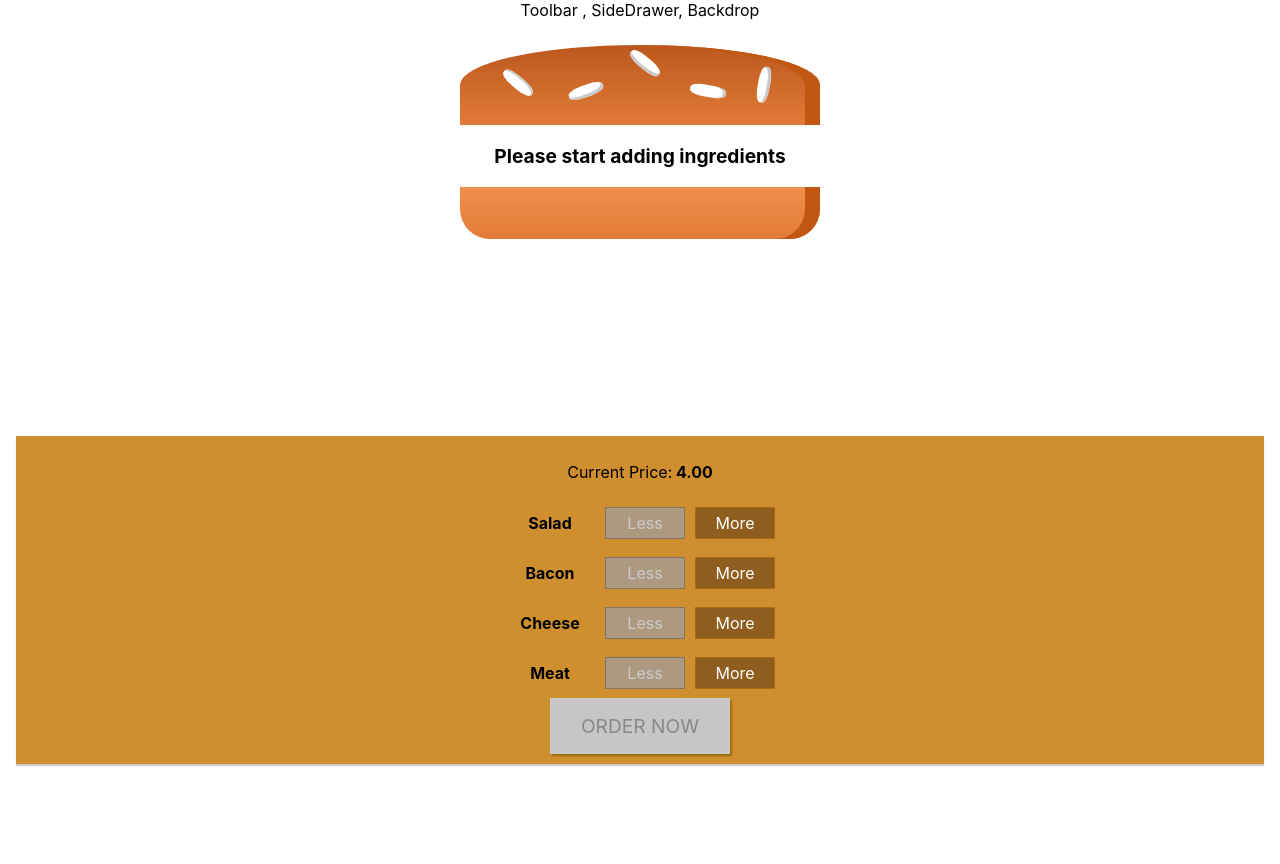
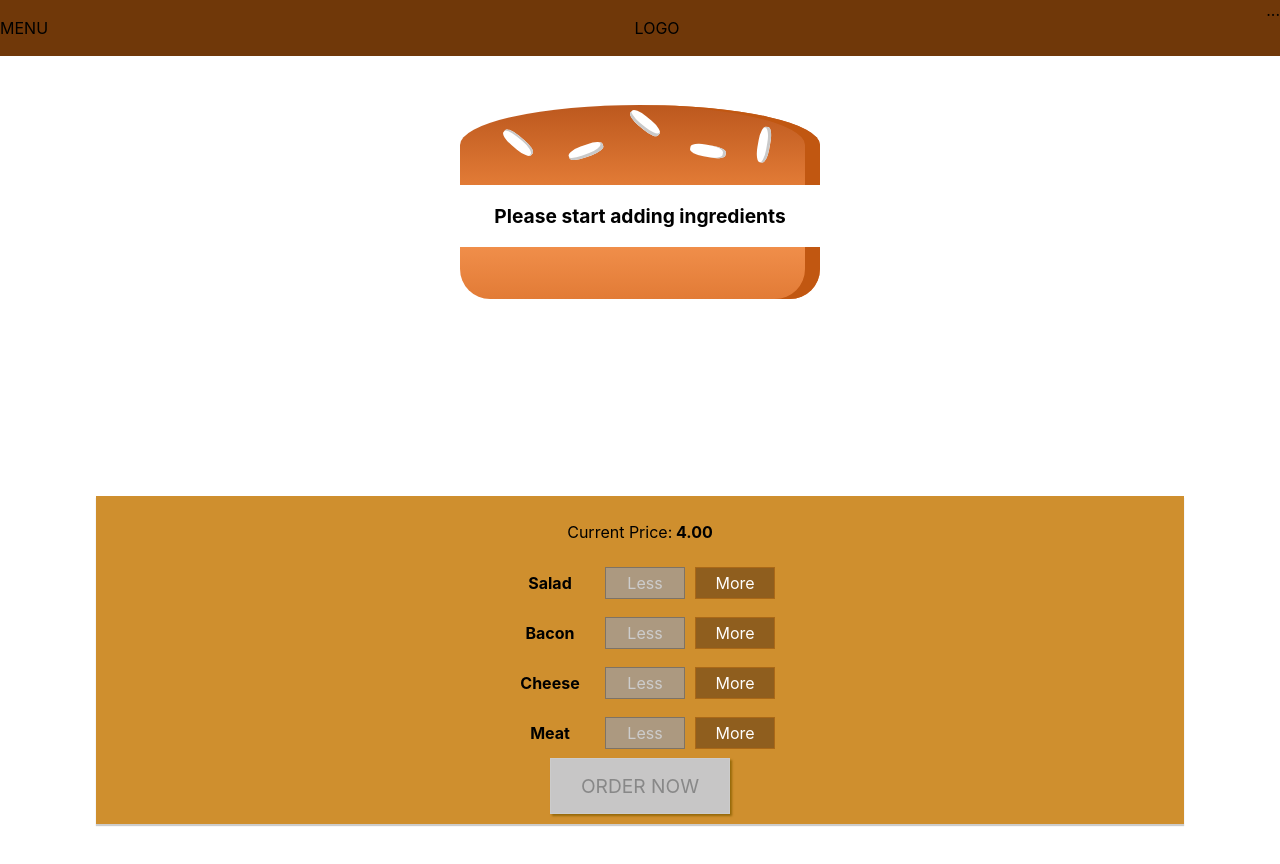
Before and after one commit to developernik18/burger-builder, a React (Create React App) app: page / in a window 1280 px wide. Shown: the top 864 px of the page. Before the commit the page ends 800 px from the top, so only its background shows below. Built offline with nearby package versions, Linux system fonts and the light colour scheme.

Commit message:
added toolbar
added toolbar and used component in Layout component

```diff
--- a/src/components/Layout/Layout.css
+++ b/src/components/Layout/Layout.css
@@ -1,3 +1,3 @@
 .Content {
-  margin: 1rem;
+  margin: 6rem;
 }
--- a/src/components/Layout/Layout.js
+++ b/src/components/Layout/Layout.js
@@ -1,10 +1,12 @@
 import React from 'react';
 import Aux from '../../hoc/Auxiliary';
-import './Layout.css'
+import './Layout.css';
+
+import Toolbar from '../Navigation/Toolbar/Toolbar'
 
 const Layout = (porps) => (
   <Aux>
-    <div>Toolbar , SideDrawer, Backdrop</div>
+    <Toolbar />
     <main className="Content">
       {porps.children}
     </main>
--- /dev/null
+++ b/src/components/Navigation/Toolbar/Toolbar.js
@@ -0,0 +1,16 @@
+import React from 'react';
+
+import classes from './Toolbar.module.css';
+
+const toolbar = (props) => (
+  <header className={classes.Toolbar}>
+    <div> MENU </div>
+    <div> LOGO </div>
+    <nav>
+      ...
+    </nav>
+
+  </header>
+);
+
+export default toolbar;
--- /dev/null
+++ b/src/components/Navigation/Toolbar/Toolbar.module.css
@@ -0,0 +1,17 @@
+.Toolbar {
+  height: 56px;
+  width: 100%;
+  position: fixed;
+  top:0;
+  left:0;
+  background-color: #703809;
+  display: flex;
+  justify-content: space-between;
+  align-items: center;
+  box-sizing: border-box;
+  z-index: 90;
+}
+
+.Toolbar nav{
+  height:100%;
+}
```
